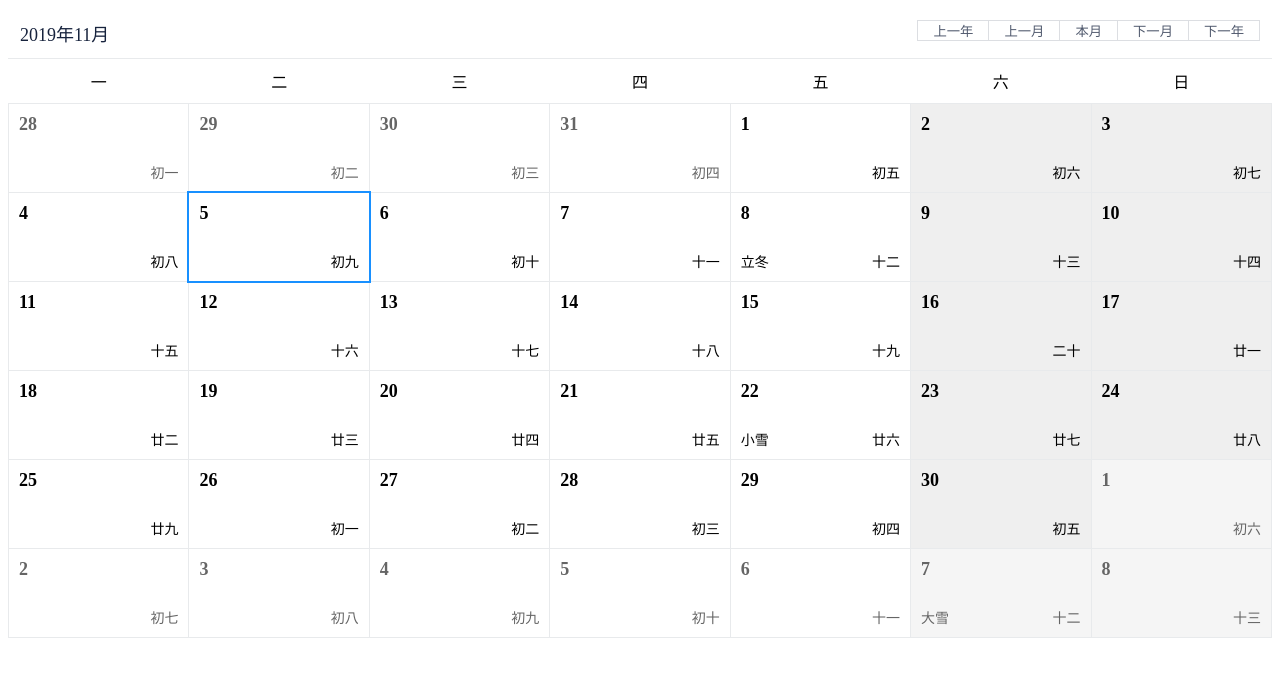
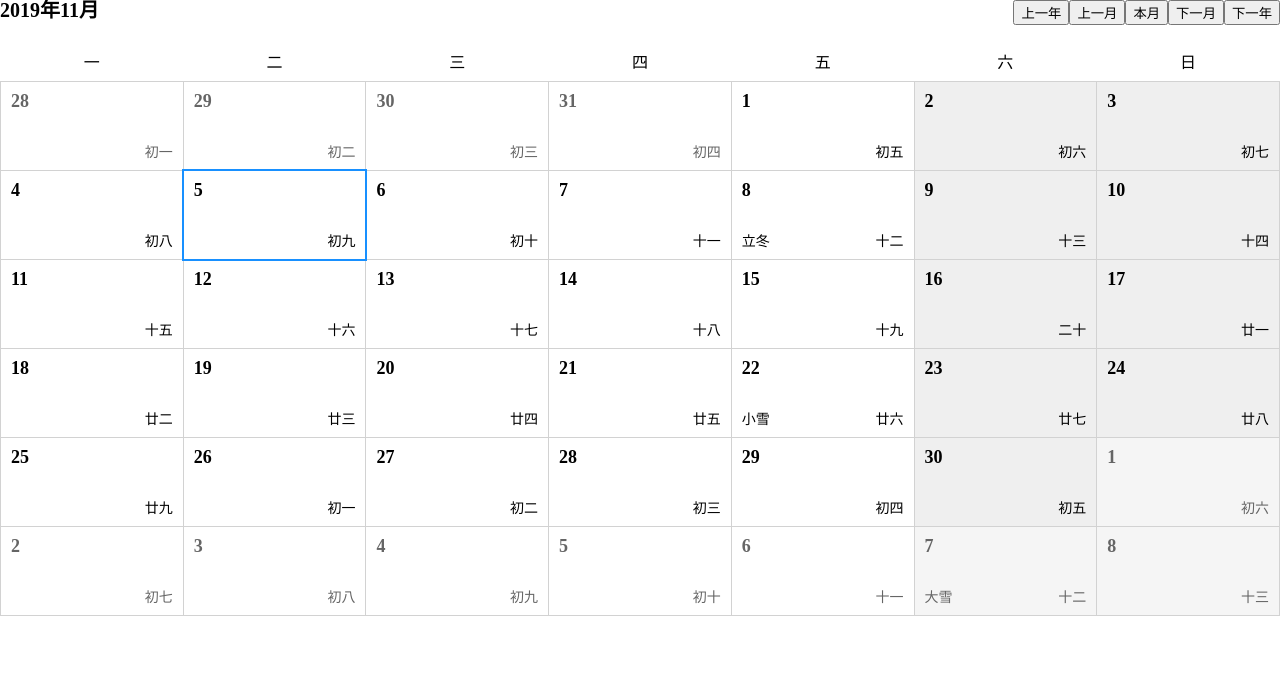
Before and after one commit to wangdaodao/vue-lunar-calendar-pro, a Vue app: page / in a window 1280 px wide. Shown: the top 676 px of the page. Built offline with nearby package versions, Linux system fonts and the light colour scheme.

Commit message:
refactor：重构代码

```diff
--- a/src/assets/styles.scss
+++ b/src/assets/styles.scss
@@ -2,7 +2,7 @@
 $--color-white: #fff!default;
 $--color-success:#66BF16 !default;
 $--calendar-weekend-background-color :#efefef !default;
-$--border-color-base:#e8eaec !default;
+$--border-color-base:#D2D2D2 !default;
 $--calendar-selected-background-color: mix($--color-white, $--color-primary, 90%) !default;
 $--calendar-selected-font-color :$--color-primary;
 $--color-success-lighter : mix($--color-white, $--color-success, 90%) !default;
@@ -27,45 +27,72 @@
     clear: both;
   }
 }
+/* http://meyerweb.com/eric/tools/css/reset/
+   v2.0 | 20110126
+   License: none (public domain)
+*/
+
+html, body, div, span, applet, object, iframe,
+h1, h2, h3, h4, h5, h6, p, blockquote, pre,
+a, abbr, acronym, address, big, cite, code,
+del, dfn, em, img, ins, kbd, q, s, samp,
+small, strike, strong, sub, sup, tt, var,
+b, u, i, center,
+dl, dt, dd, ol, ul, li,
+fieldset, form, label, legend,
+table, caption, tbody, tfoot, thead, tr, th, td,
+article, aside, canvas, details, embed,
+figure, figcaption, footer, header, hgroup,
+menu, nav, output, ruby, section, summary,
+time, mark, audio, video {
+	margin: 0;
+	padding: 0;
+	border: 0;
+	font-size: 100%;
+	font: inherit;
+	vertical-align: baseline;
+}
+/* HTML5 display-role reset for older browsers */
+article, aside, details, figcaption, figure,
+footer, header, hgroup, menu, nav, section {
+	display: block;
+}
+html,body{
+  background-color: #fff;
+}
+body {
+  line-height: 1;
+}
+ol, ul {
+	list-style: none;
+}
+blockquote, q {
+	quotes: none;
+}
+blockquote:before, blockquote:after,
+q:before, q:after {
+	content: '';
+	content: none;
+}
+table {
+	border-collapse: collapse;
+	border-spacing: 0;
+}
 .calendar-pro {
   background-color:#fff;
   width: 100%;
   height: 100%;
   &__title {
     @include clear;
-    padding: 12px;
-    border-bottom: 1px solid #e8eaec;
+    margin-bottom: 20px;
   }
   &__title-info {
     @include float;
-    color: #17233d;
-    font-size: 18px;
+    font-size: 20px;
+    font-weight: bolder;
   }
   &__tool{
     @include float(right);
-    position: relative;
-    display: inline-block;
-    vertical-align: middle;
-    button{
-      padding:0 15px;
-      border:1px solid #dcdee2;
-      color:#515a6e;
-      background-color: transparent;
-      position: relative;
-    }
-    button:hover{
-      color: #57a3f3;
-      background-color: #fff;
-      border-color: #57a3f3;
-      cursor: pointer;
-      z-index: 2;
-    }
-    button:first-child{
-      margin-left: 0px;
-    }
-    button+button{
-      margin-left: -1px;
-    }
   }
   &.showWeek{
     .weekend{
@@ -127,7 +154,6 @@
         .info-festival{
           margin-top: 3px;
           text-align: center;
-          font-size:13px;
         }
         .info-lunar{
           position: absolute;
@@ -138,7 +164,6 @@
           position: absolute;
           bottom: 10px;
           left: 10px;
-          font-size:14px;
         }
 
       }
```
